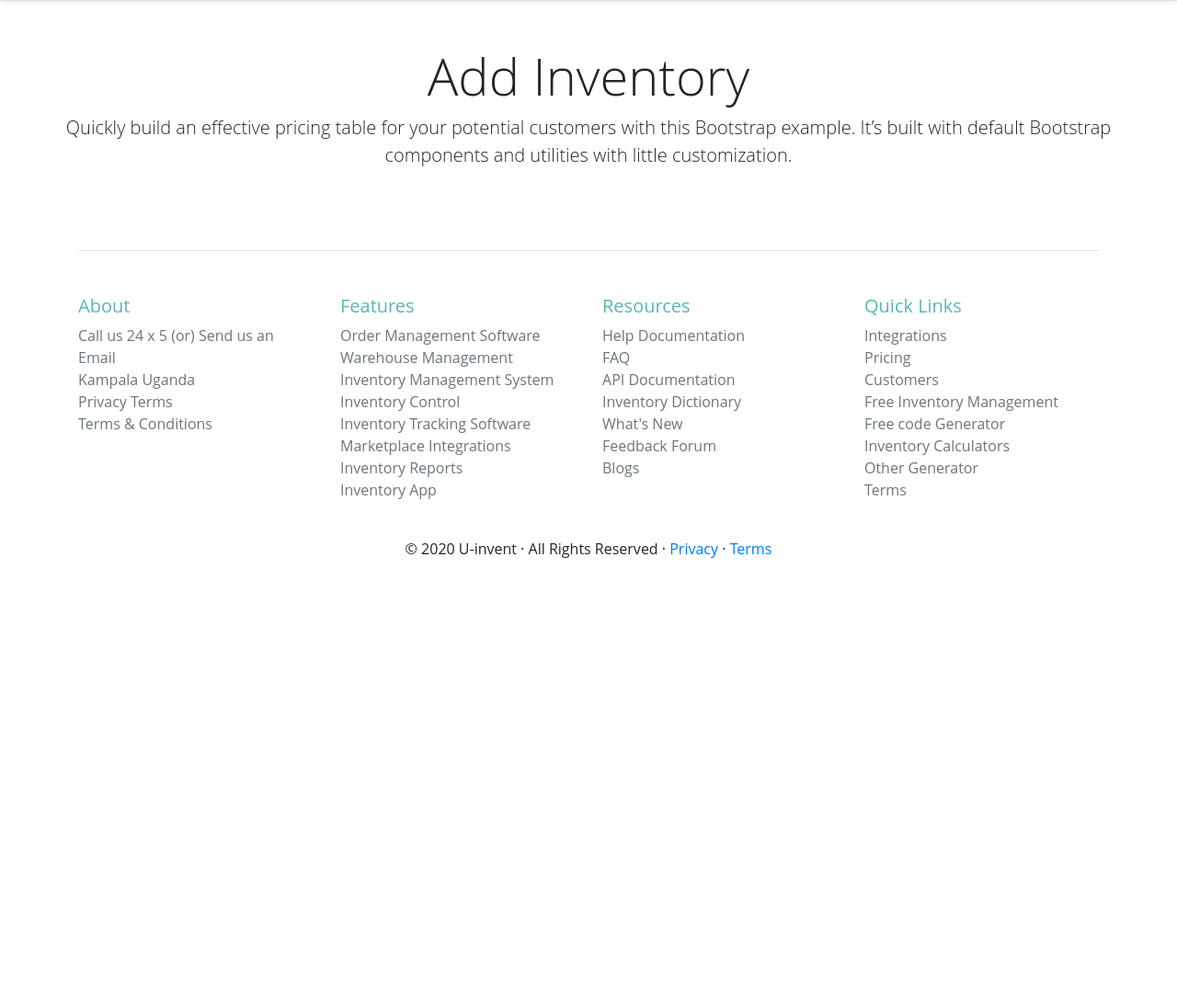
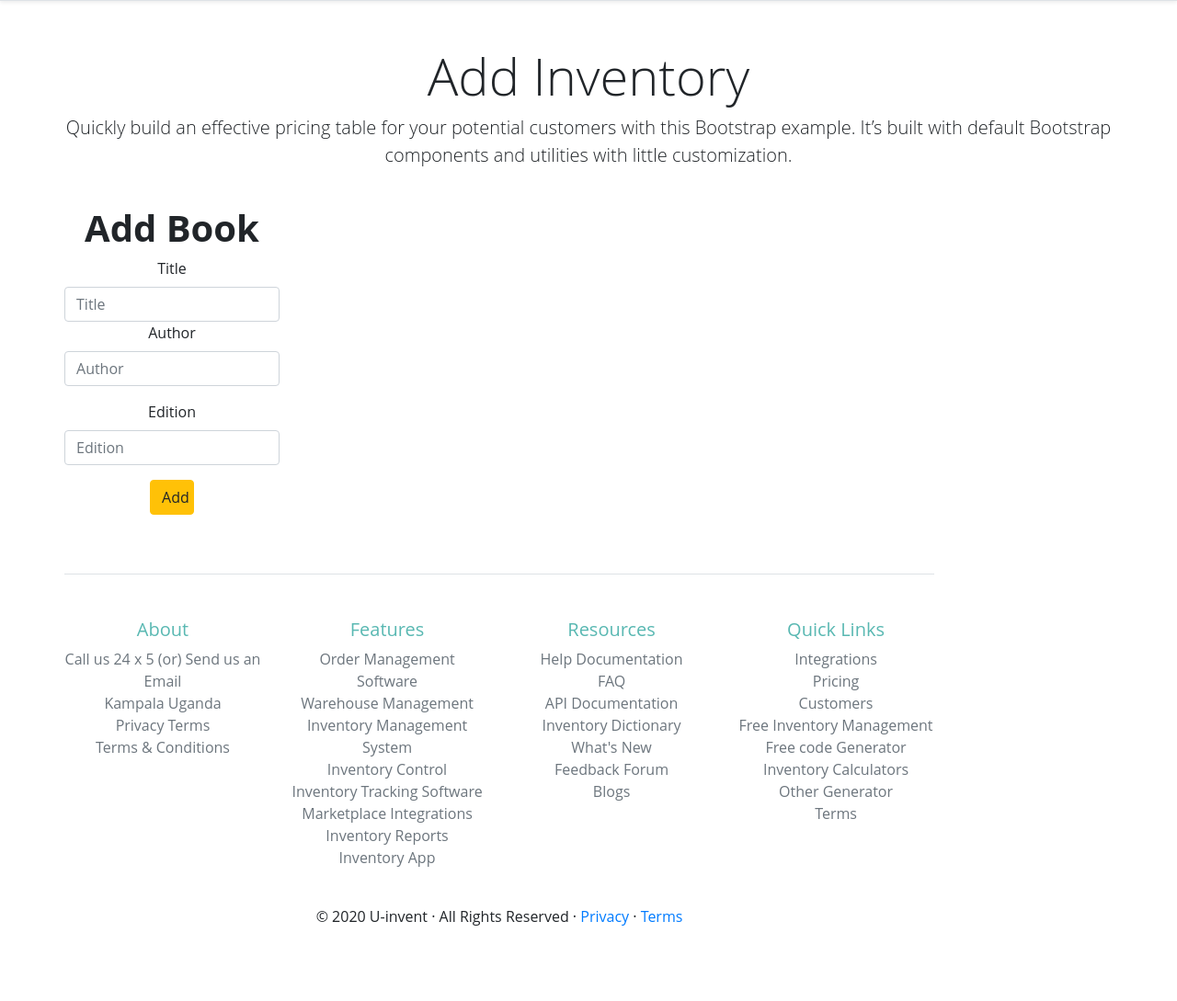
Before and after one commit to occn8/phpinv, a PHP site: page /invent_add.php in a window 1280 px wide. Shown: the part 80-1169 px from the top of the page at 92% size. Before the commit the page ends 687 px from the top, so only its background shows below. Run offline with PHP 8.4, Linux system fonts and the light colour scheme; data that the repository does not hold is empty; a stand-in replaces the project's code that opens the database connection.

Commit message:
skeleton

```diff
--- a/invent_add.php
+++ b/invent_add.php
@@ -1,3 +1,4 @@
+<?php include('configuration.php') ?>
 <!DOCTYPE html>
 <html lang="en">
 
@@ -49,7 +50,39 @@
 
     <div class="container">
         <div class="card-deck mb-3 text-center">
+        <form method="post" action="addbook.php" class="form-signin bg-white padd">
+        <center>
+        <h1><b>Add Book</b></h1>
+        </center>
+            <?php include('errors.php'); ?>
+            <div class="">
 
+                <div class="form-group">
+                        <label for="title" class="text-black">Title <span class="text-danger"></span></label>
+                        <input type="text" class="form-control" id="title" name="title" placeholder="Title" value=""required>
+                        <div class="invalid-feedback">
+                </div>
+
+                <div class="form-group ">
+                        <label for="author" class="text-black">Author <span class="text-danger"></span></label>
+                        <input type="text" class="form-control" id="author" name="author" placeholder="Author" value="" required>
+                </div>
+
+                <div class="form-group">
+                        <label for="edition" class="text-black">Edition <span class="text-danger"></span></label>
+                        <input type="text" class="form-control" id="edition" name="edition" placeholder="Edition" value="" required>
+                </div>
+
+                <center>
+                        <div class="col-lg-4">
+                            <input type="submit" class="btn btn-warning btn-block yellow" name="addbook" value="Add Book">
+                        </div>
+                </center>
+
+
+
+            </div>
+        </form>
         </div>
 
         <footer class="pt-4 my-md-5 pt-md-5 border-top">
--- a/inventory.php
+++ b/inventory.php
@@ -68,7 +68,7 @@
                 <h1>Insert-date</h1>
             </th>
         </tr>
-        <?php include('./configuration.php') ?>
+        <?php include('configuration.php') ?>
         <?php foreach($result as $inventory):?>
         <tr>
             <td><?php echo $inventory['id']; ?></td>
--- a/sign_in.php
+++ b/sign_in.php
@@ -1,3 +1,4 @@
+<?php include('configuration.php') ?>
 <!DOCTYPE html>
 <html lang="en">
 
--- a/sign_up.php
+++ b/sign_up.php
@@ -1,3 +1,4 @@
+<?php include('configuration.php') ?>
 <!DOCTYPE html>
 <html lang="en">
 
```
Also changed, not shown: index.php (+16 -0 lines), invent_delete.php (+12 -1 lines), invent_update.php (+16 -1 lines).
